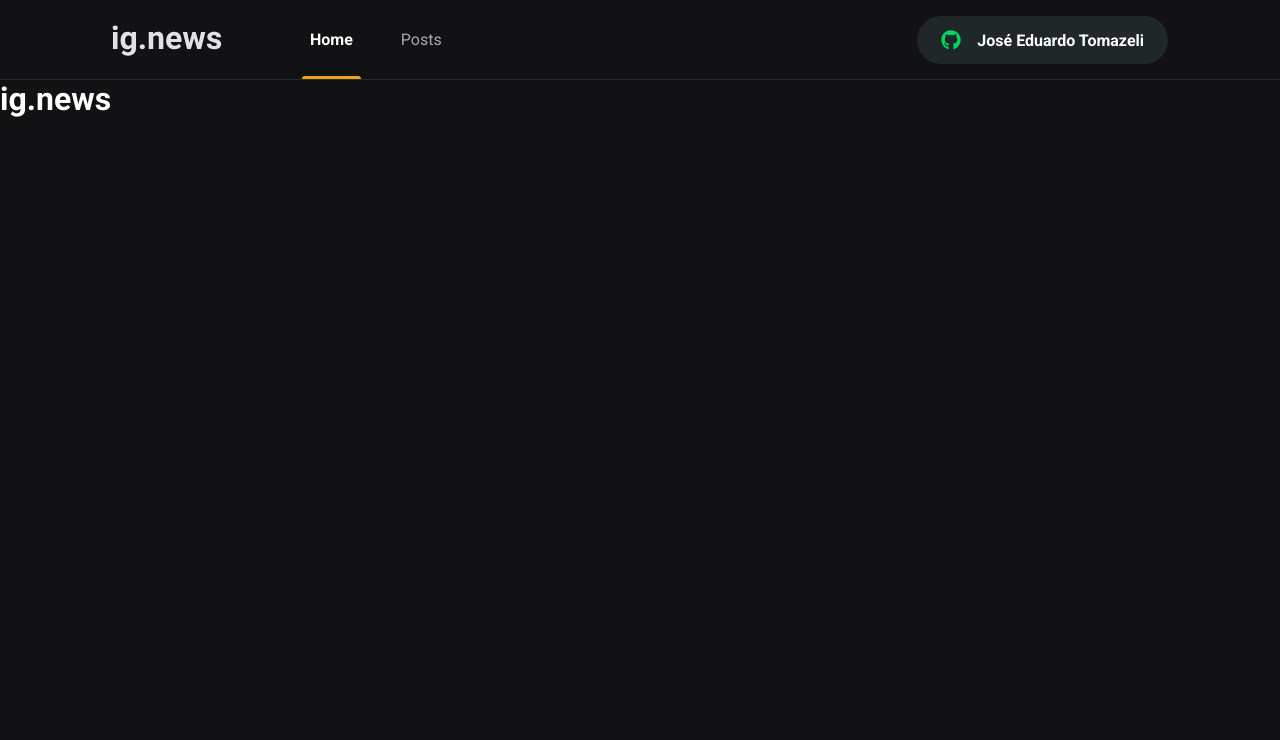
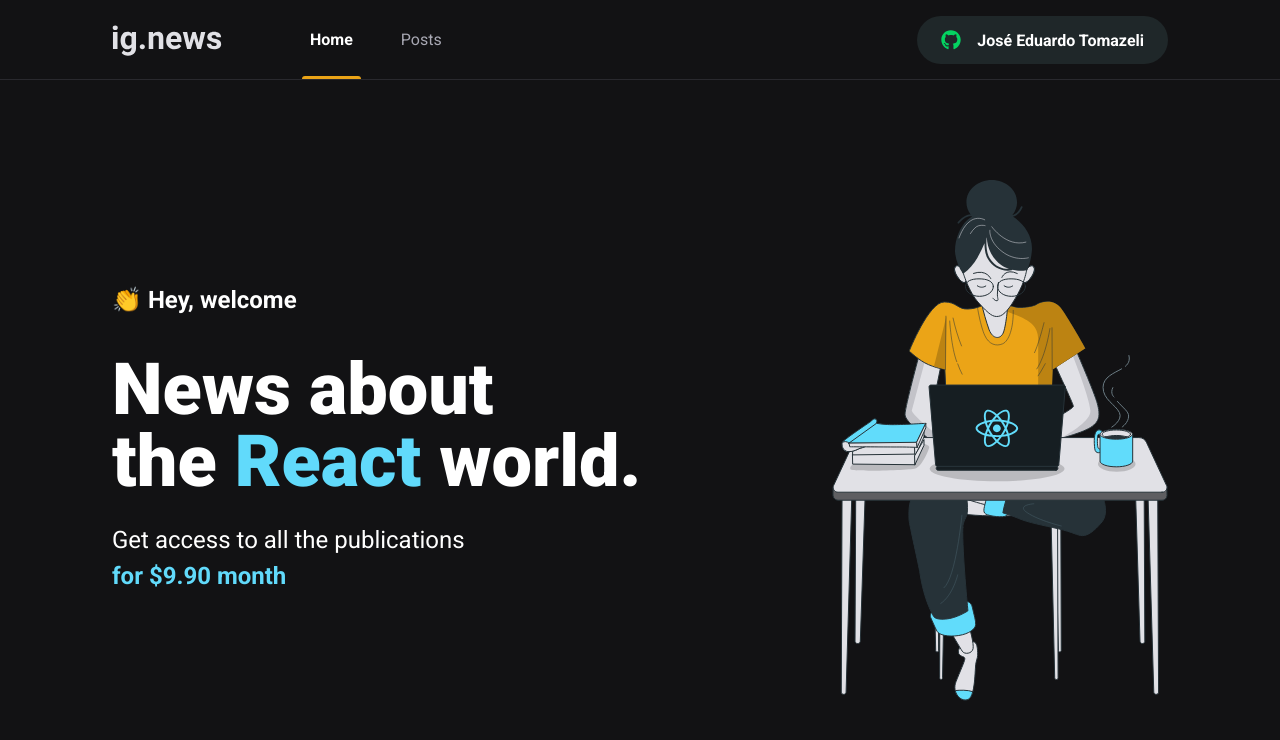
Before and after one commit to joseeduardotomazeli/ig-news, a Next.js app: page / in a window 1280 px wide. Shown: the top 740 px of the page. Built offline with nearby package versions, Linux system fonts and the light colour scheme.

Commit message:
feat: add home page

```diff
--- /dev/null
+++ b/src/pages/home.module.scss
@@ -0,0 +1,44 @@
+.homeContainer {
+  display: flex;
+  align-items: center;
+  justify-content: space-between;
+
+  margin: 0 auto;
+  padding: 0 2rem;
+
+  max-width: 1120px;
+  height: calc(100vh - 5rem);
+}
+
+.homeHero {
+  max-width: 600px;
+
+  > span {
+    font-size: 1.5rem;
+    font-weight: 600;
+  }
+
+  h1 {
+    margin-top: 2.5rem;
+
+    font-size: 4.5rem;
+    font-weight: 900;
+    line-height: 4.5rem;
+
+    span {
+      color: var(--cyan-500);
+    }
+  }
+
+  p {
+    margin-top: 1.5rem;
+
+    font-size: 1.5rem;
+    line-height: 2.25rem;
+
+    span {
+      font-weight: bold;
+      color: var(--cyan-500);
+    }
+  }
+}
--- a/src/pages/index.tsx
+++ b/src/pages/index.tsx
@@ -1,13 +1,30 @@
 import Head from 'next/head';
+
+import styles from './home.module.scss';
 
 function Home() {
   return (
     <>
       <Head>
-        <title>Início | ig.news</title>
+        <title>Home | ig.news</title>
       </Head>
 
-      <h1>ig.news</h1>
+      <main className={styles.homeContainer}>
+        <section className={styles.homeHero}>
+          <span>👏 Hey, welcome</span>
+
+          <h1>
+            News about <br />
+            the <span>React</span> world.
+          </h1>
+          <p>
+            Get access to all the publications <br />
+            <span>for $9.90 month</span>
+          </p>
+        </section>
+
+        <img src="/images/avatar.svg" alt="Girl coding" />
+      </main>
     </>
   );
 }
```
